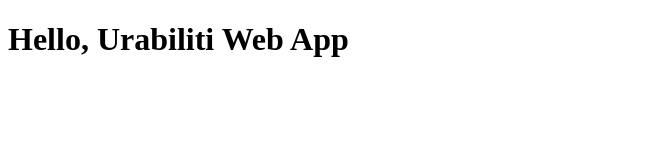
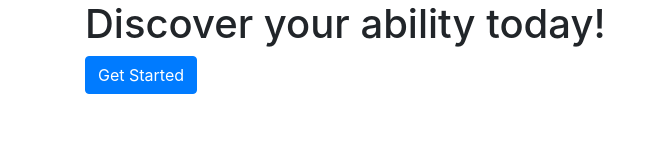
Before and after one commit to Urabiliti/urabilitiwebapp, a plain HTML site: page index.html in a window 1280 px wide. Shown: the whole page, without its empty margins (0-658 px from the left). Drawn offline with nearby package versions, Linux system fonts and the light colour scheme.

Commit message:
bootstrap & font awesome

```diff
--- a/index.html
+++ b/index.html
@@ -1,12 +1,27 @@
 <!DOCTYPE html>
     <html>
         <head>
-            <meta charset="UTF-8">
-            <title>Title of the document</title>
-        </head>
+            <!-- Required meta tags -->
+            <meta charset="utf-8">
+            <meta name="viewport" content="width=device-width, initial-scale=1, shrink-to-fit=no">
+
+            <!-- Bootstrap CSS -->
+            <link rel="stylesheet" href="https://stackpath.bootstrapcdn.com/bootstrap/4.3.1/css/bootstrap.min.css" integrity="sha384-ggOyR0iXCbMQv3Xipma34MD+dH/1fQ784/j6cY/iJTQUOhcWr7x9JvoRxT2MZw1T" crossorigin="anonymous">
+
+             <!-- Search CSS -->
+             <link rel="stylesheet" href="https://stackpath.bootstrapcdn.com/bootstrap/4.3.1/css/bootstrap.min.css" integrity="sha384-ggOyR0iXCbMQv3Xipma34MD+dH/1fQ784/j6cY/iJTQUOhcWr7x9JvoRxT2MZw1T" crossorigin="anonymous">
+
+            <!-- Font Awesome CSS -->
+            <link rel="stylesheet" href="https://cdnjs.cloudflare.com/ajax/libs/font-awesome/5.10.2/css/all.min.css">
+
+            <title>Home</title>
+          </head>
 
         <body>
-            <h1>Hello, Urabiliti Web App</h1>
+            <div class="container">
+                <h1> Discover your ability today! </h1>
+                <button type="button" class="btn btn-primary">Get Started</button>
+            </div>
         </body>
 
 </html>
```
